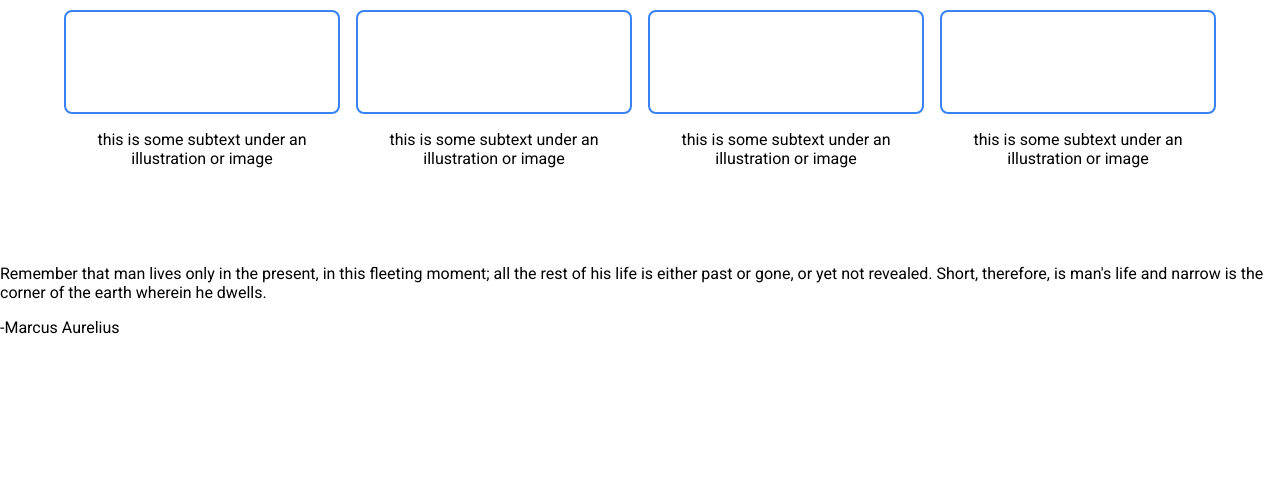
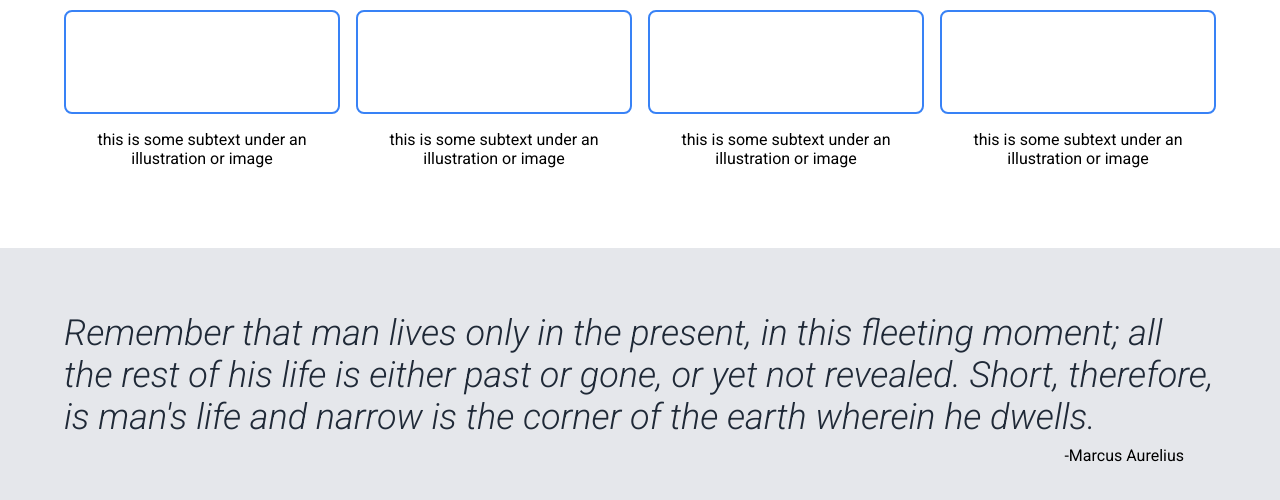
Before and after one commit to randallshade7-oss/flex_test, a plain HTML site: page index.html in a window 1280 px wide. Shown: the part 418-918 px from the top of the page. Before the commit the page ends 800 px from the top, so only its background shows below. Drawn offline with Linux system fonts and the light colour scheme.

Commit message:
Add styles for the quotation section

```diff
--- a/index.html
+++ b/index.html
@@ -56,11 +56,11 @@
         </div>
 
         <div class="quotation">
-            <p>Remember that man lives only in the present, in this fleeting moment; all the rest of his life is either past or gone,
+            <blockquote>Remember that man lives only in the present, in this fleeting moment; all the rest of his life is either past or gone,
                 or yet not revealed. Short, therefore, is man's life and narrow is the corner of the earth
                 wherein he dwells.
-            </p>
-            <div>-Marcus Aurelius</div>
+            </blockquote>
+            <div class="author">-Marcus Aurelius</div>
         </div>
     </body>
 </html>
--- a/styles/style.css
+++ b/styles/style.css
@@ -97,3 +97,23 @@ h1 {
     height: 100px;
     border-radius: 8px;
 }
+
+/* Styles for the quotation section */
+.quotation {
+    background-color: #e5e7eb;
+    display:flex;
+    gap:8px;
+    flex-direction: column;
+    padding: 64px 64px 64px 64px;
+}
+blockquote {
+    margin:0;
+    font-style: italic;
+    font-size: 36px;
+    color:#1f2937;
+    font-weight:300;
+}
+.author {
+    align-self: flex-end;
+    margin-right: 32px;
+}
```
